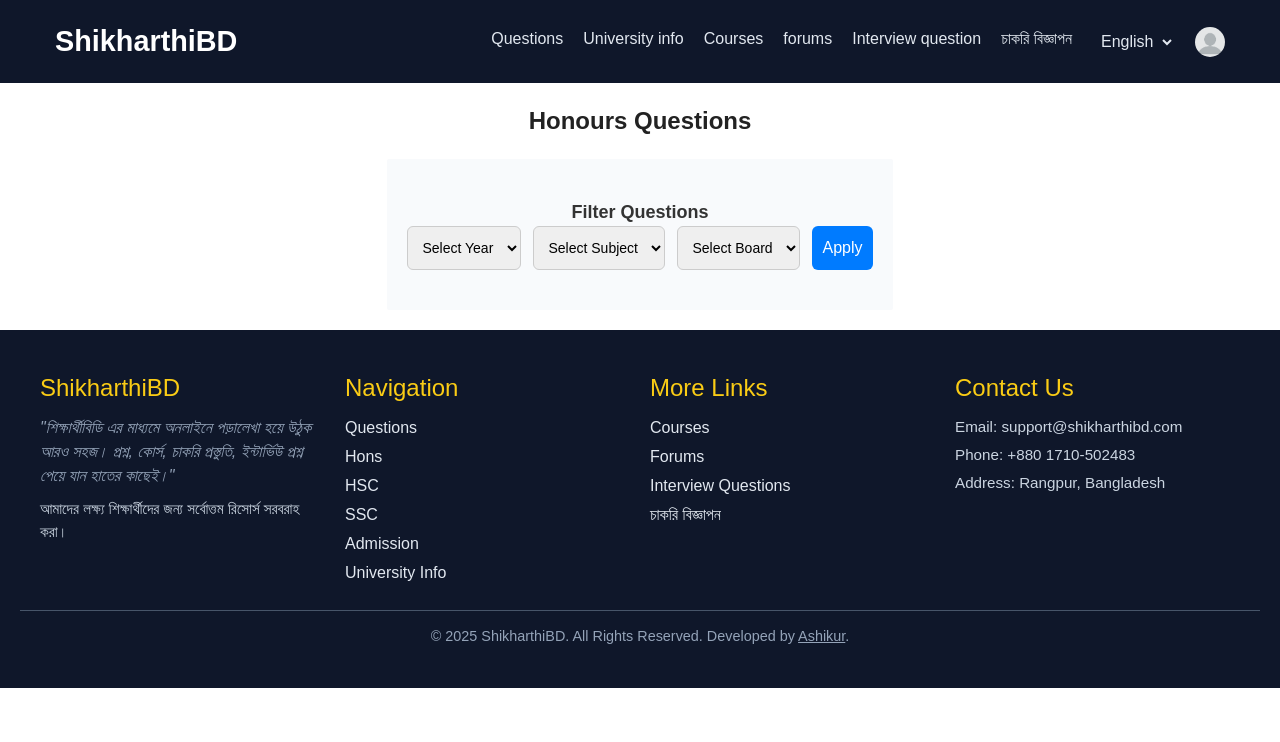
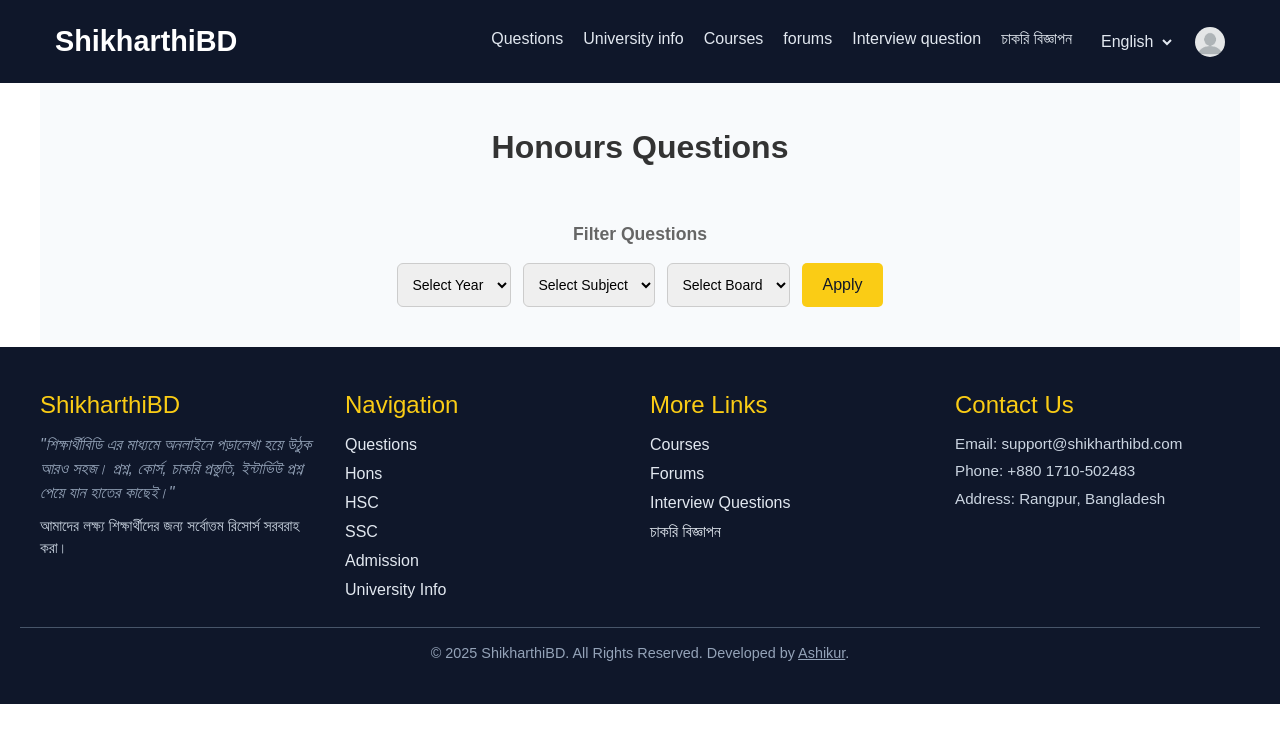
Before and after one commit to Ashik045/ShikharthiBD, a Next.js app in the folder client/: page /questions/honours in a window 1280 px wide. Shown: the top 742 px of the page. Built offline with nearby package versions, Linux system fonts and the light colour scheme.

Commit message:
creating filter option

```diff
--- a/client/app/questions/honours/page.tsx
+++ b/client/app/questions/honours/page.tsx
@@ -14,6 +14,10 @@ const HonoursPage = () => {
           boards={["Dhaka", "Rajshahi", "Chattogram"]}
         />
       </div>
+
+      <div className={styles.filter_results}>
+        {/* results will shown here */}
+      </div>
     </div>
   );
 };
--- a/client/components/Filter/filter.module.scss
+++ b/client/components/Filter/filter.module.scss
@@ -1,16 +1,12 @@
 .filter_container {
   border-radius: 2px;
 
-  background-color: #f8fafc;
-  padding: 40px 20px;
-  max-width: 1200px;
-  margin: 0 auto;
-
   h3 {
-    font-size: 18px;
     font-weight: bold;
-    color: #333;
     text-align: center;
+    font-size: 1.1rem;
+    color: #666;
+    margin-bottom: 15px;
   }
 
   .filters {
@@ -28,23 +24,23 @@
       transition: all 0.2s ease-in-out;
 
       &:focus {
-        border-color: #007bff;
-        box-shadow: 0 0 5px rgba(0, 123, 255, 0.5);
+        border-color: #facc15;
+        box-shadow: 0 0 5px #eab308;
       }
     }
 
     .apply_filter {
-      background: #007bff;
-      color: #fff;
-      padding: 10px;
+      background-color: #facc15;
+      color: #0f172a;
       border: none;
-      border-radius: 6px;
-      font-size: 16px;
+      padding: 10px 20px;
+      border-radius: 5px;
+      font-size: 1rem;
       cursor: pointer;
-      transition: background 0.3s ease;
+      transition: background-color 0.3s ease;
 
       &:hover {
-        background: #0056b3;
+        background-color: #eab308;
       }
     }
   }
--- a/client/styles/questions.module.scss
+++ b/client/styles/questions.module.scss
@@ -1,16 +1,15 @@
 .page_container {
-  max-width: 800px;
-  margin: auto;
-  padding: 20px;
-  display: flex;
-  flex-direction: column;
-  gap: 20px;
+  background-color: #f8fafc;
+  padding: 40px 20px;
+  max-width: 1200px;
+  margin: 0 auto;
   text-align: center;
 
   h2 {
-    font-size: 24px;
+    font-size: 2rem;
     font-weight: bold;
-    color: #222;
+    color: #333;
+    margin-bottom: 50px;
   }
 
   .filter_wrapper {
```
